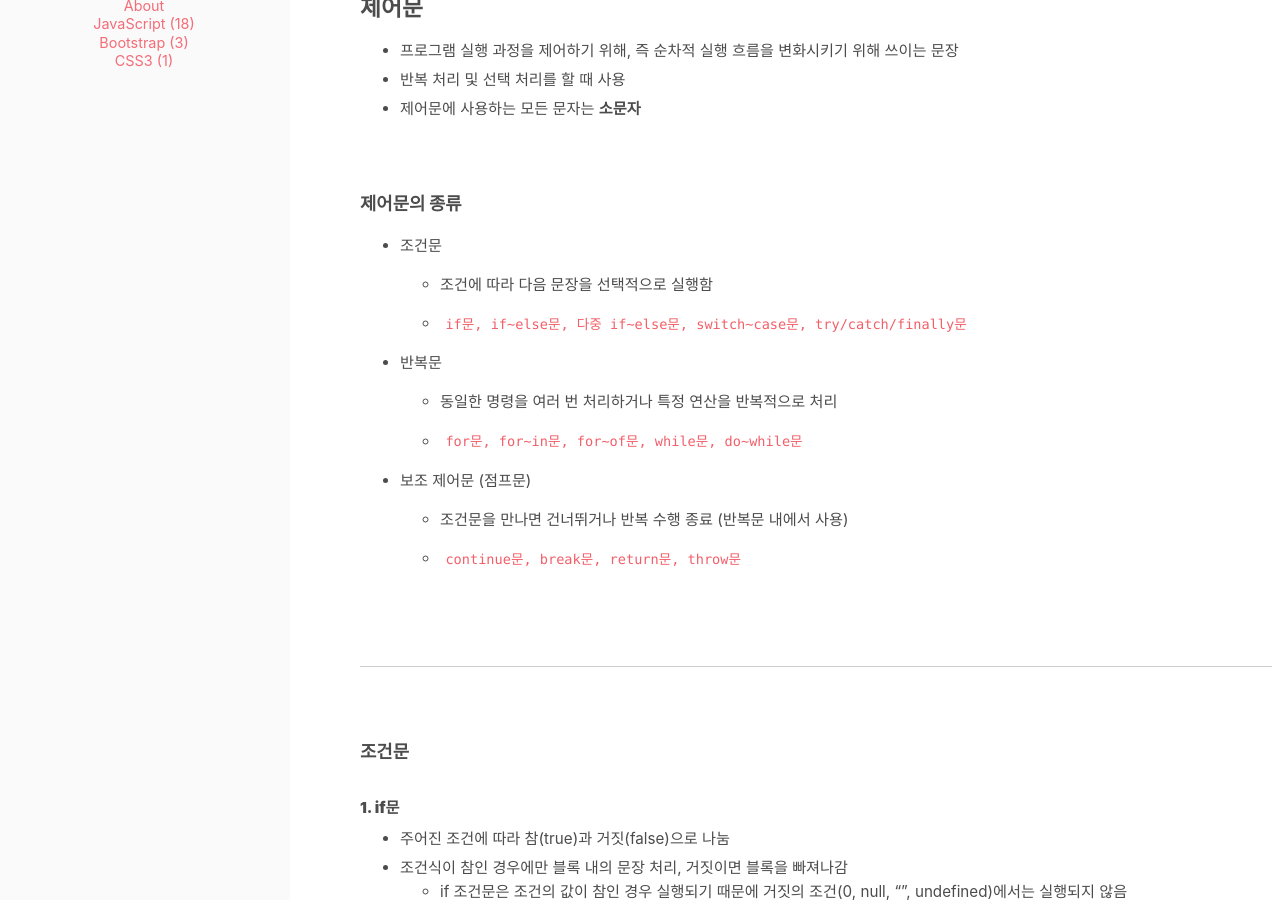
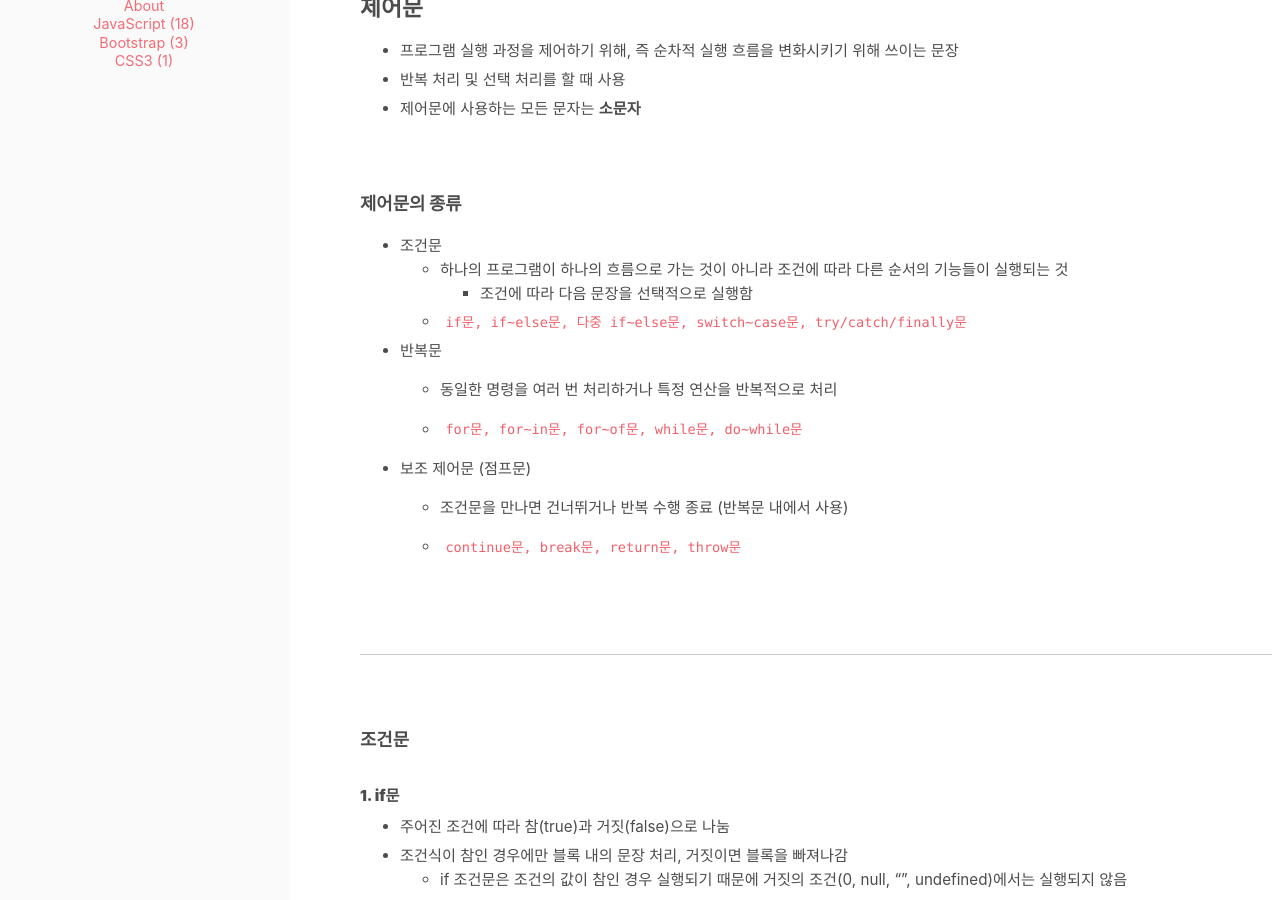
Before and after one commit to absolutelyfullycapable/absolutelyfullycapable.github.io, a Jekyll site: the page built from _posts/2020-09-19-javascript-제어문-조건문.md, in a window 1280 px wide and 900 px high, scrolled down 379 px. Built offline with Jekyll 4.4.1, drawn with Linux system fonts in a browser that asks for light colours.

Commit message:
modify 2020-09-19 post - add content

```diff
--- a/_posts/2020-09-19-javascript-제어문-조건문.md
+++ b/_posts/2020-09-19-javascript-제어문-조건문.md
@@ -19,7 +19,8 @@ comments: true
 
 ### **제어문의 종류**
 - 조건문
-	- 조건에 따라 다음 문장을 선택적으로 실행함
+	- 하나의 프로그램이 하나의 흐름으로 가는 것이 아니라 조건에 따라 다른 순서의 기능들이 실행되는 것
+        - 조건에 따라 다음 문장을 선택적으로 실행함
 
 	- `if문, if~else문, 다중 if~else문, switch~case문, try/catch/finally문`
 
```
